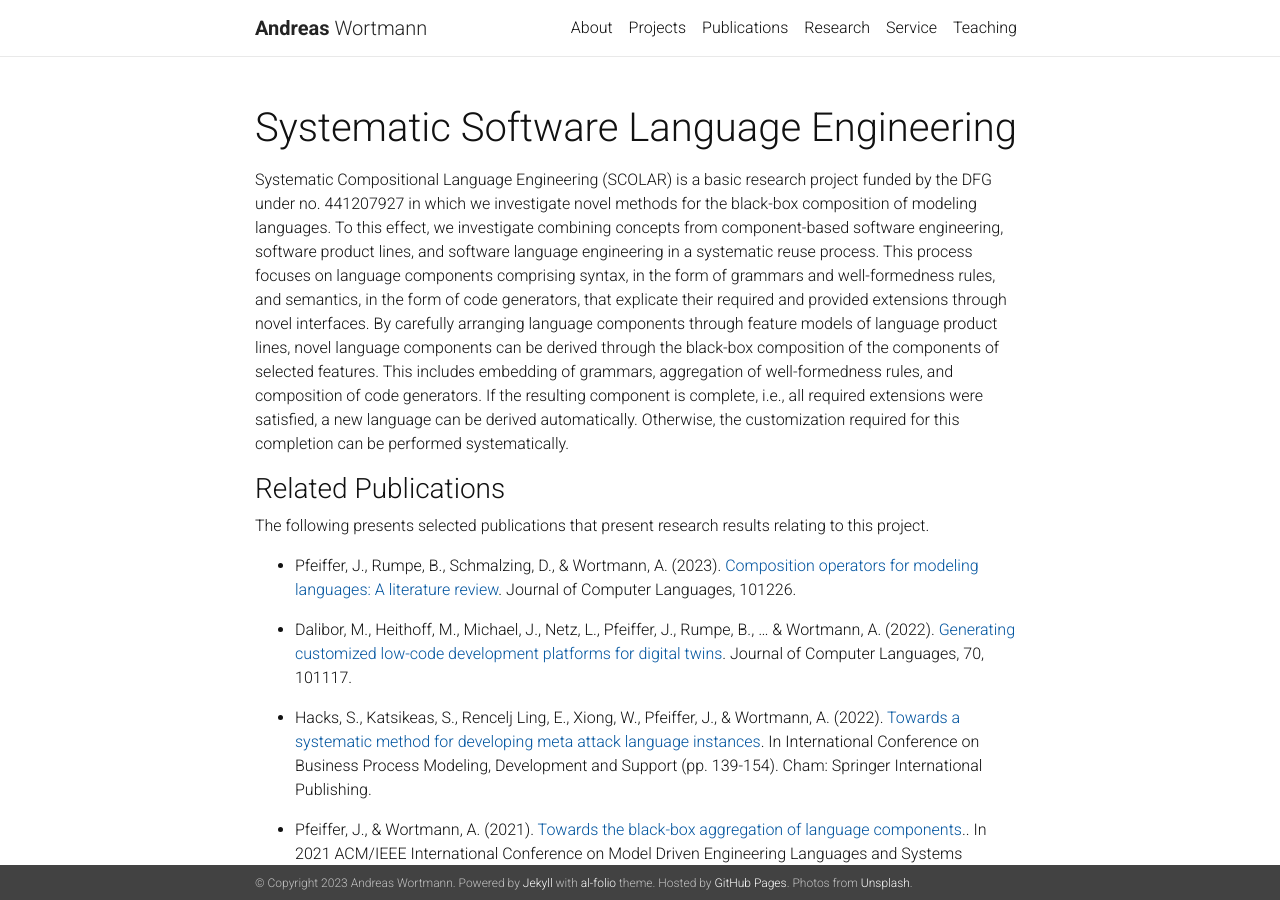
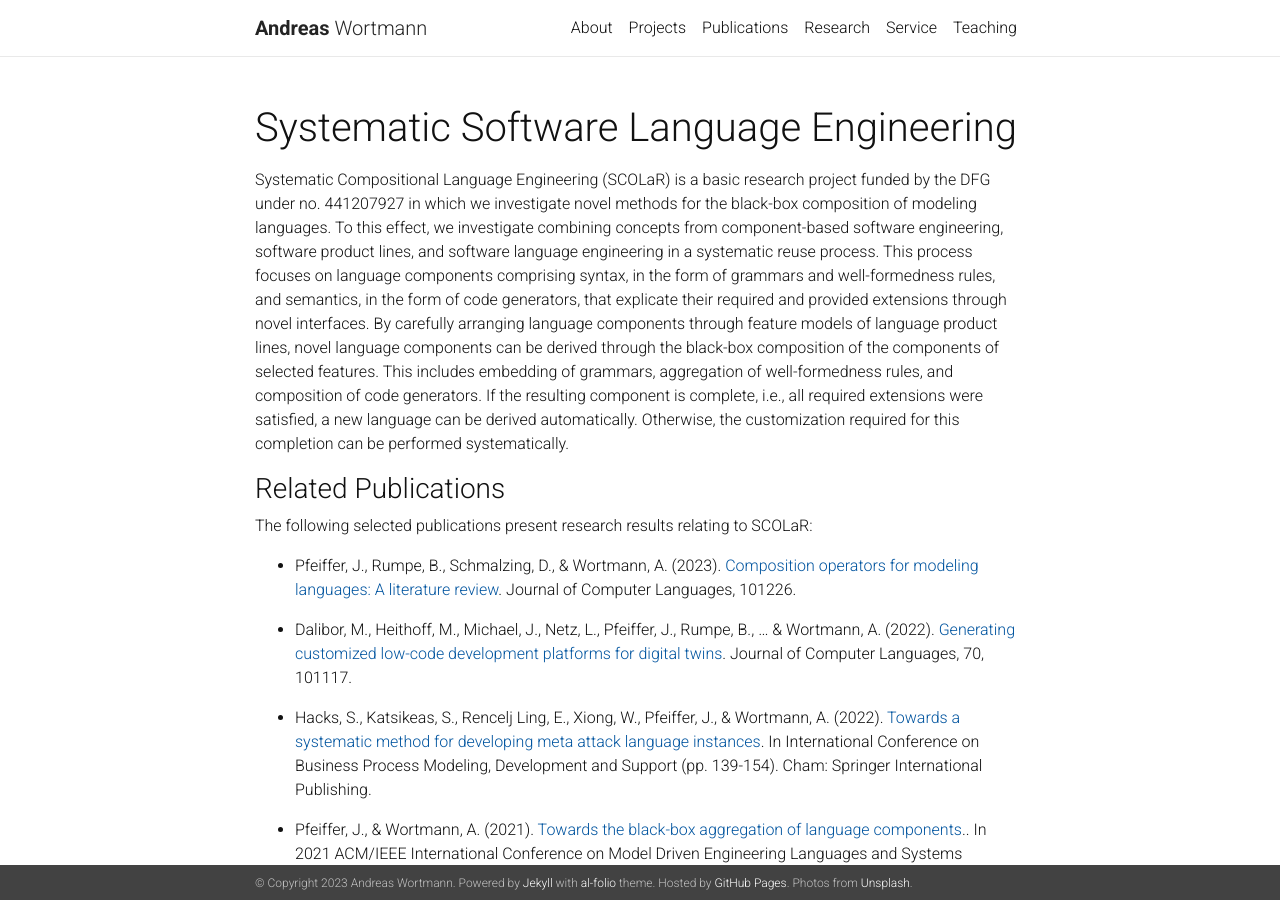
Before and after one commit to awortmann/awortmann.github.io, a Jekyll site: the page built from _projects/dfg-scolar.md, in a window 1280 px wide and 900 px high. Built offline with Jekyll 4.4.1, drawn with Linux system fonts in a browser that asks for light colours; nearby versions of some CDN libraries; a style sheet for code colours, icons or effects is not loaded.

Commit message:
Minor update

```diff
--- a/_projects/dfg-scolar.md
+++ b/_projects/dfg-scolar.md
@@ -6,7 +6,7 @@ img: /assets/img/project-dfg-scolar.jpg
 importance: 1
 ---
 
-Systematic Compositional Language Engineering (SCOLAR) is a basic research project funded by the DFG under no. 441207927 in which we investigate novel methods for the black-box composition of modeling languages.
+Systematic Compositional Language Engineering (SCOLaR) is a basic research project funded by the DFG under no. 441207927 in which we investigate novel methods for the black-box composition of modeling languages.
 To this effect, we investigate combining concepts from component-based software engineering, software product lines, and software language engineering in a systematic reuse process.
 This process focuses on language components comprising syntax, in the form of grammars and well-formedness rules, and semantics, in the form of code generators, that explicate their required and provided extensions through novel interfaces.
 By carefully arranging language components through feature models of language product lines, novel language components can be derived through the black-box composition of the components of selected features.
@@ -16,7 +16,8 @@ Otherwise, the customization required for this completion can be performed syste
 
 ### Related Publications
 
-The following presents selected publications that present research results relating to this project.
+The following selected publications present research results relating to SCOLaR:
+
 
 - Pfeiffer, J., Rumpe, B., Schmalzing, D., & Wortmann, A. (2023). [Composition operators for modeling languages: A literature review](https://www.sciencedirect.com/science/article/abs/pii/S2590118423000369?casa_token=C5-2_eTVNB4AAAAA:P3nIHLVSAMwRDt4Tn11QatHrWroNTxxWMg88LtkpXBsDx6BIsQtUHFpdzE3g6R3toYAD-_ix). Journal of Computer Languages, 101226.
 
```
Also changed, not shown: _pages/preprints.md (+6 -0 lines), 1 other file.
